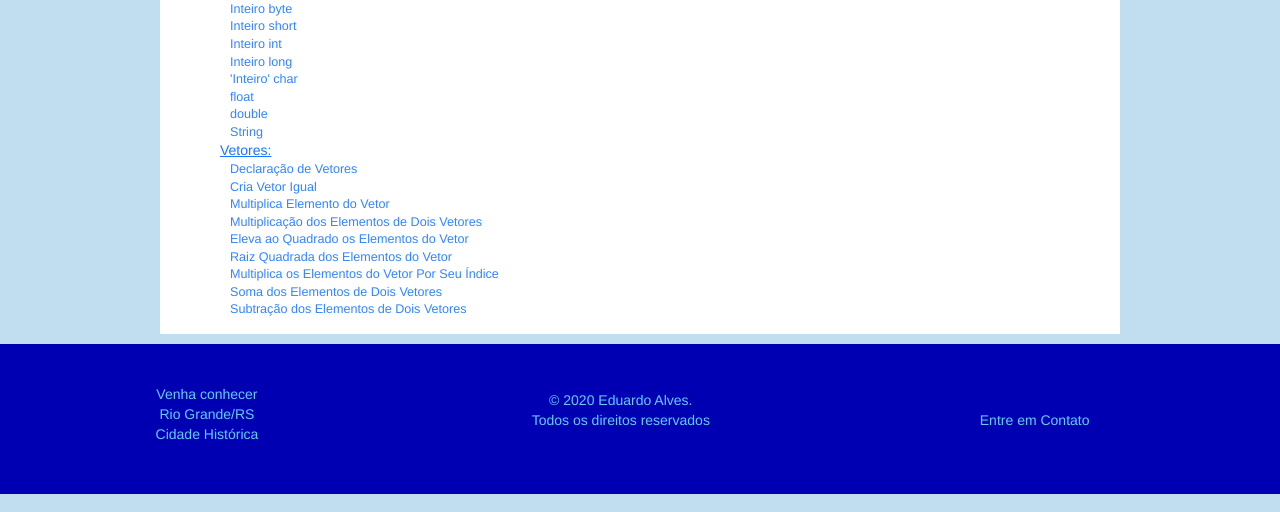
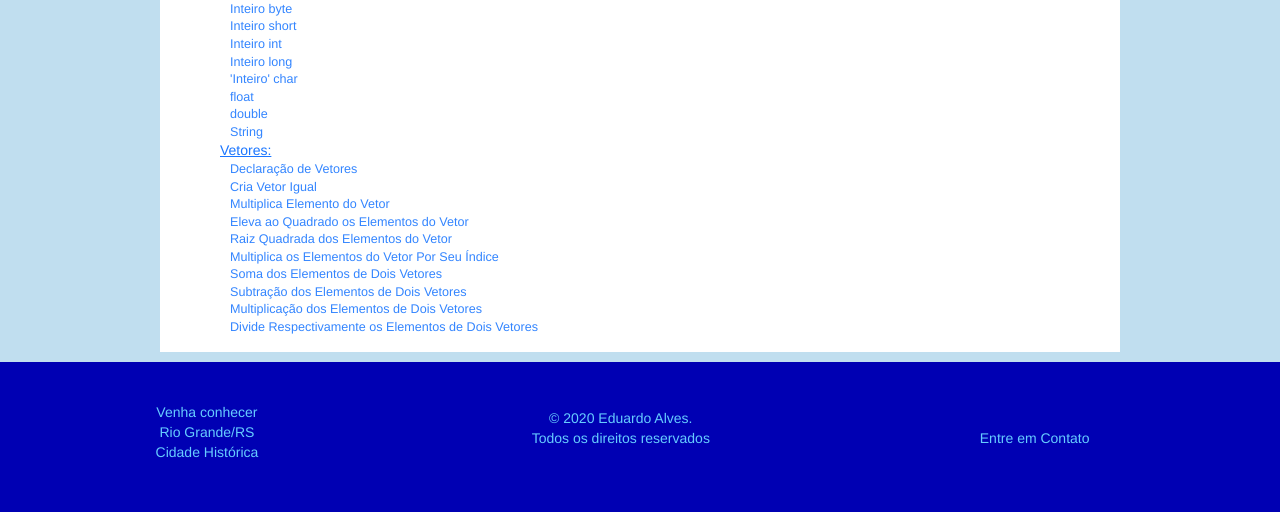
Before and after one commit to elualves/elualves.github.io, a plain HTML site: page html/java_basico.html in a window 1280 px wide. Shown: the part 409-921 px from the top of the page. Drawn offline with Linux system fonts and the light colour scheme; files that its build step writes are made by us from their sources.

Commit message:
Conteúdo 2003202007:48

```diff
--- a/html/java_basico.html
+++ b/html/java_basico.html
@@ -81,9 +81,6 @@
 							<li class="titulo_java_30 azul_claro"><a href="https://github.com/elualves/java-basico/commit/b9e3ed947e1a07e7a603a3c243d1924fa0195609"target="blank">Multiplica Elemento do Vetor</a>
 							</li>
 
-							<li class="titulo_java_30 azul_claro"><a href="https://github.com/elualves/java-basico/commit/3ed413f965df6e36ba7bbf6cac382bc00b11e832"target="blank">Multiplicação dos Elementos de Dois Vetores</a>
-							</li>
-
 							<li class="titulo_java_30 azul_claro"><a href="https://github.com/elualves/java-basico/commit/ab1b0b31b220865ae88df8054cc27f1b64b64a78"target="blank">Eleva ao Quadrado os Elementos do Vetor</a>
 							</li>
 
@@ -97,6 +94,12 @@
 							</li>
 
 							<li class="titulo_java_30 azul_claro"><a href="https://github.com/elualves/java-basico/commit/762ad0785215bd25e54d136b3e88e33b01da330d"target="blank">Subtração dos Elementos de Dois Vetores</a>
+							</li>
+
+							<li class="titulo_java_30 azul_claro"><a href="https://github.com/elualves/java-basico/commit/3ed413f965df6e36ba7bbf6cac382bc00b11e832"target="blank">Multiplicação dos Elementos de Dois Vetores</a>
+							</li>
+
+							<li class="titulo_java_30 azul_claro"><a href="https://github.com/elualves/java-basico/blob/db294c8cab9161fd0837aa3dc52ff53bc9d96b33/src/com/eduardoalves/conteudo010/vetores/Vetor010DivideElementosDeUmVetorPelosElementosDeOutroVetor.java"target="blank">Divide Respectivamente os Elementos de Dois Vetores</a>
 							</li>
 
 							<br>
```
